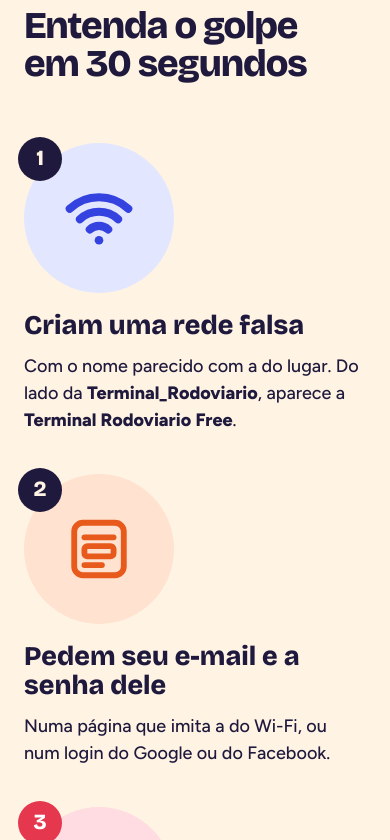
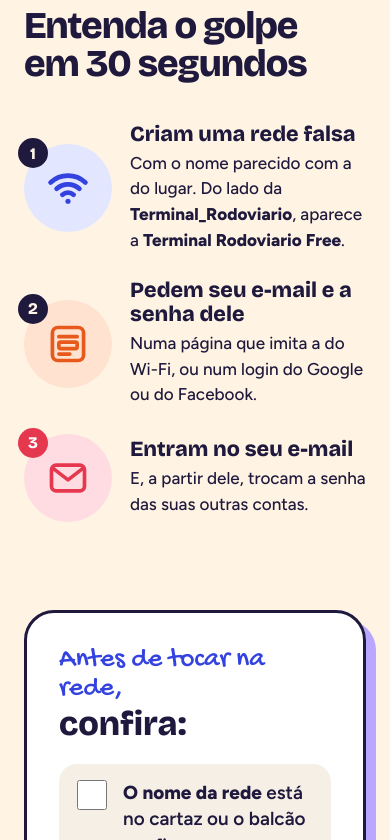
Before and after one commit to mj01px/rede-segura, a React (Vite) app: page / in a window 390 px wide. Shown: the part 3364-4204 px from the top of the page. Built offline with nearby package versions, Linux system fonts and the light colour scheme.

Commit message:
style(mobile): put the moment one steps beside their icons

```diff
--- a/src/styles/global.css
+++ b/src/styles/global.css
@@ -1966,3 +1966,48 @@ button {
   border-left: 6px solid var(--laranja);
   border-radius: 12px;
 }
+
+/* Celular: nos 3 passos do momento 1, o texto fica ao lado da bolinha. */
+@media (max-width: 640px) {
+  .flow {
+    gap: 26px;
+    margin-top: 40px;
+  }
+
+  .flow__step {
+    display: grid;
+    grid-template-columns: 88px minmax(0, 1fr);
+    grid-template-rows: auto auto;
+    column-gap: 18px;
+    row-gap: 4px;
+    align-items: center;
+  }
+
+  .flow__circle {
+    grid-row: 1 / span 2;
+    width: 88px;
+    height: 88px;
+    margin-bottom: 0;
+  }
+
+  .flow__circle svg {
+    width: 44px;
+    height: 44px;
+  }
+
+  .flow__num {
+    width: 30px;
+    height: 30px;
+    font-size: 0.9rem;
+  }
+
+  .flow__title {
+    align-self: end;
+    font-size: 1.2rem;
+  }
+
+  .flow__text {
+    align-self: start;
+    font-size: 0.95rem;
+  }
+}
```
